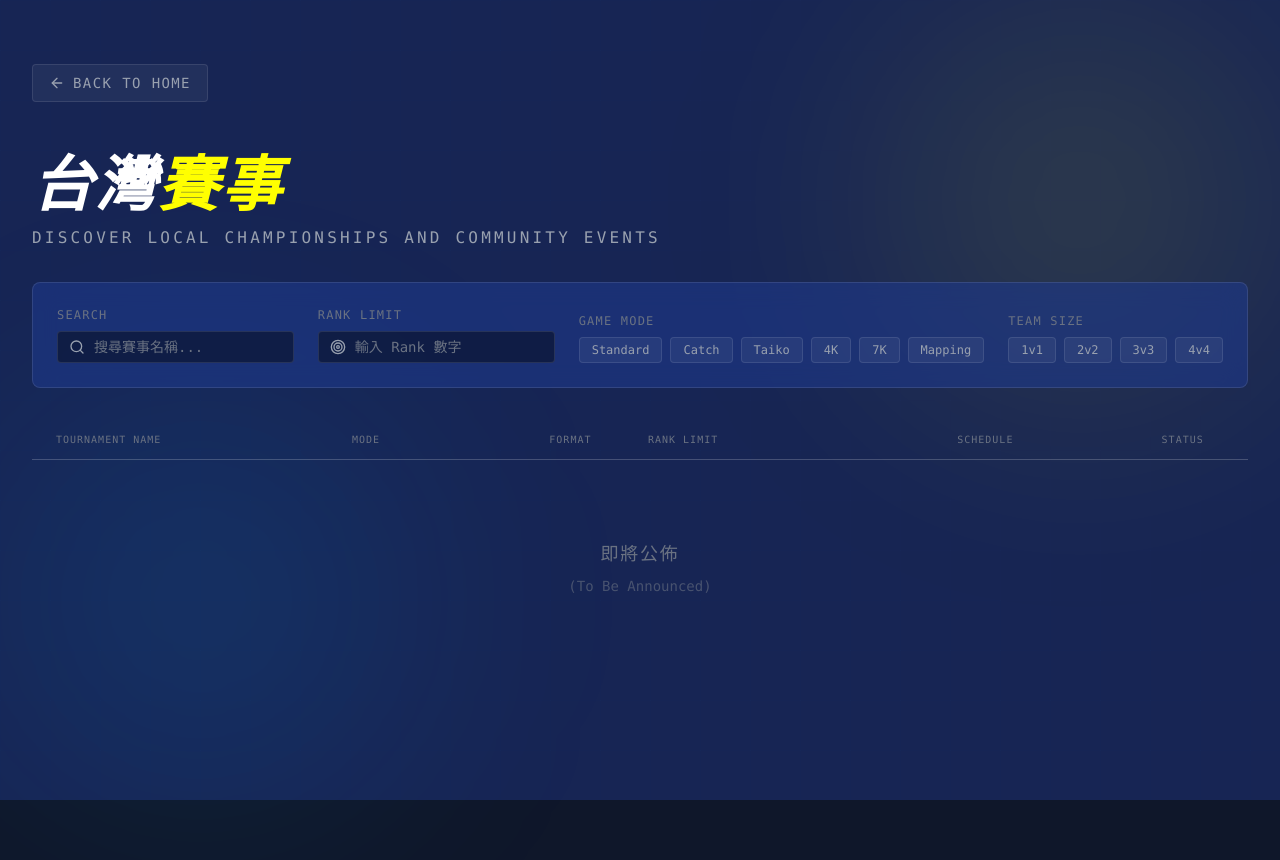
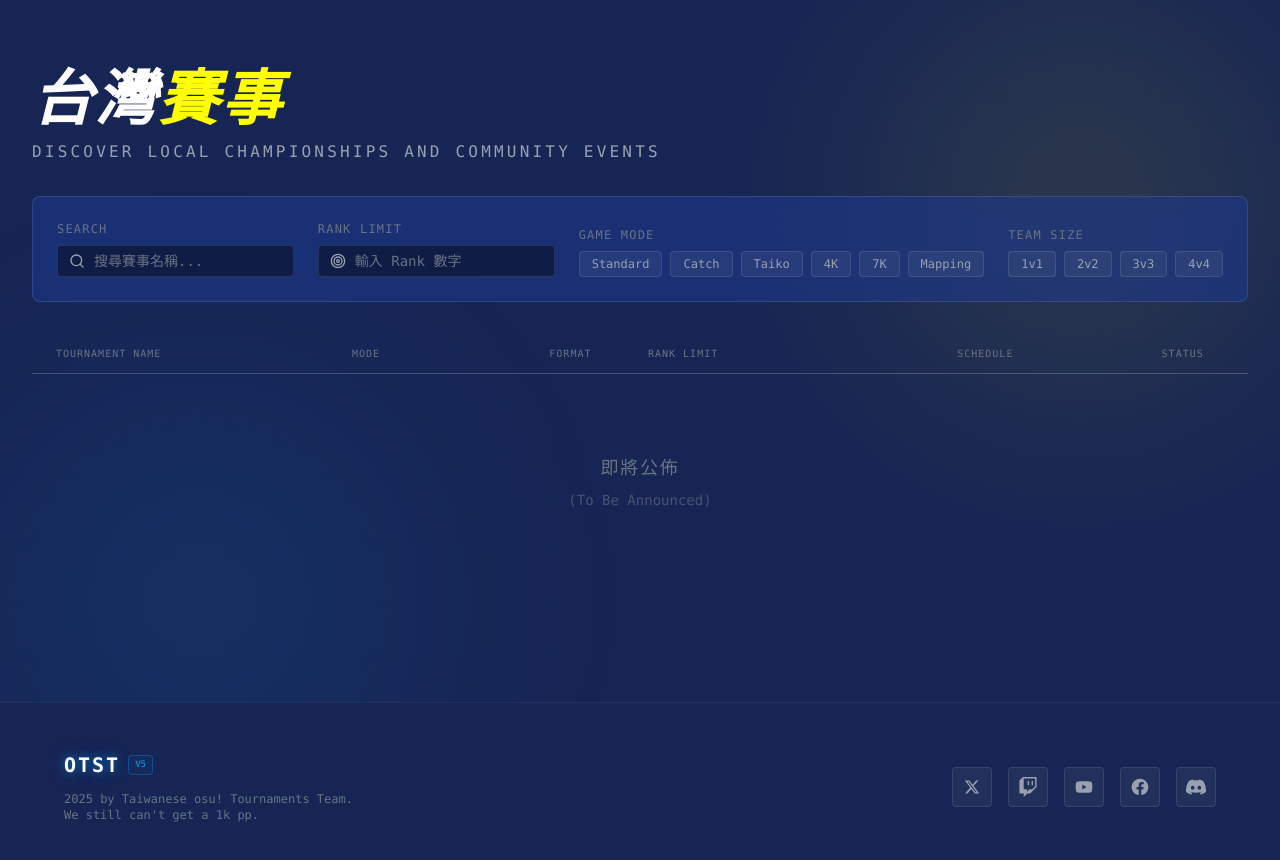
Before and after one commit to ToT-Team/otst-portal, a Next.js app: page /tournaments in a window 1280 px wide. Shown: the top 860 px of the page. Before the commit the page ends 800 px from the top, so only its background shows below. Built offline with nearby package versions, Linux system fonts and the light colour scheme.

Commit message:
update tournaments page

```diff
--- a/src/app/tournaments/page.tsx
+++ b/src/app/tournaments/page.tsx
@@ -1,8 +1,8 @@
 "use client";
 
-import React, { useState, useMemo, useEffect } from "react";
-import Link from "next/link";
-import { ArrowLeft, MonitorPlay, Users, Target, CalendarDays, ExternalLink, Clock, Search } from "lucide-react";
+import { useState, useMemo, useEffect } from "react";
+import { MonitorPlay, Users, Target, CalendarDays, ExternalLink, Clock, Search } from "lucide-react";
+import Footer from "../../components/Footer";
 import { ModeStandardIcon } from "../../components/icons/ModeStandardIcon";
 import { ModeManiaIcon } from "../../components/icons/ModeManiaIcon";
 import { ModeTaikoIcon } from "../../components/icons/ModeTaikoIcon";
@@ -155,15 +155,6 @@ export default function TournamentsPage() {
       {/* Content Container */}
       <main className="relative z-10 w-full max-w-7xl mx-auto px-4 sm:px-8 pt-16 pb-32">
 
-        {/* Navigation */}
-        <Link
-          href="/"
-          className="inline-flex items-center gap-2 px-4 py-2 border border-white/10 rounded bg-white/5 hover:bg-white/10 hover:border-neon-blue/50 text-gray-400 hover:text-white transition-all duration-300 font-mono text-sm uppercase tracking-widest mb-12 group"
-        >
-          <ArrowLeft className="w-4 h-4 group-hover:-translate-x-1 transition-transform" />
-          Back to Home
-        </Link>
-
         {/* Page Header */}
         <header className="mb-8">
           <h1 className="font-sans font-black italic text-4xl md:text-6xl tracking-[0.05em] text-white mb-4">
@@ -218,8 +209,8 @@ export default function TournamentsPage() {
                     key={mode.id}
                     onClick={() => toggleMode(mode.id)}
                     className={`px-3 py-1 rounded border text-xs font-mono transition-all duration-300 ${isActive
-                        ? "bg-neon-blue/20 border-neon-blue/50 text-neon-blue shadow-[0_0_10px_rgba(0,163,255,0.2)]"
-                        : "bg-white/5 border-white/10 text-gray-400 hover:bg-white/10 hover:text-white"
+                      ? "bg-neon-blue/20 border-neon-blue/50 text-neon-blue shadow-[0_0_10px_rgba(0,163,255,0.2)]"
+                      : "bg-white/5 border-white/10 text-gray-400 hover:bg-white/10 hover:text-white"
                       }`}
                   >
                     {mode.name}
@@ -240,8 +231,8 @@ export default function TournamentsPage() {
                     key={size}
                     onClick={() => toggleTeamSize(size)}
                     className={`px-3 py-1 rounded border text-xs font-mono transition-all duration-300 ${isActive
-                        ? "bg-neon-mint/20 border-neon-mint/50 text-neon-mint shadow-[0_0_10px_rgba(0,255,170,0.2)]"
-                        : "bg-white/5 border-white/10 text-gray-400 hover:bg-white/10 hover:text-white"
+                      ? "bg-neon-mint/20 border-neon-mint/50 text-neon-mint shadow-[0_0_10px_rgba(0,255,170,0.2)]"
+                      : "bg-white/5 border-white/10 text-gray-400 hover:bg-white/10 hover:text-white"
                       }`}
                   >
                     {size}v{size}
@@ -359,6 +350,8 @@ export default function TournamentsPage() {
           )}
         </div>
       </main>
+
+      <Footer />
     </div>
   );
 }
```
